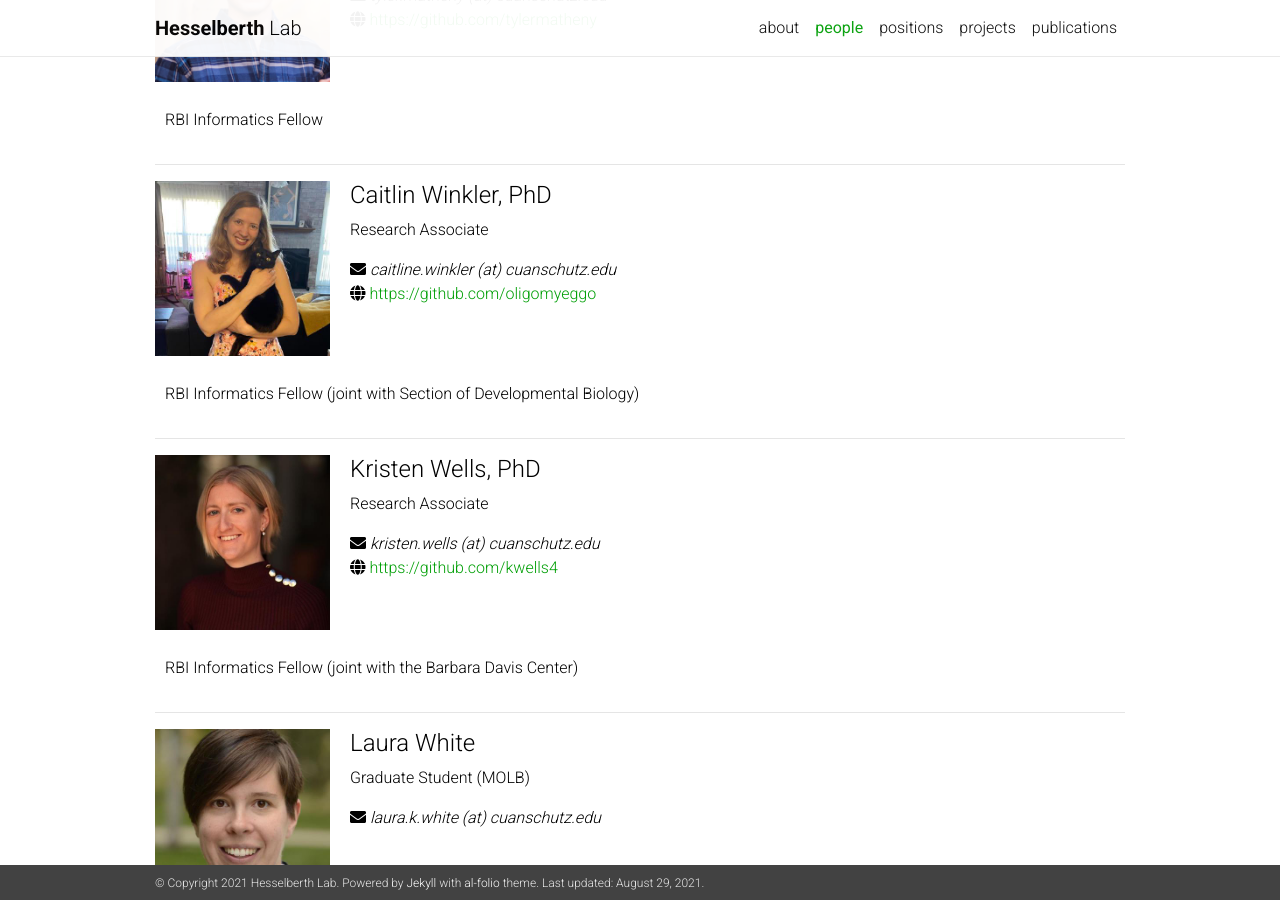
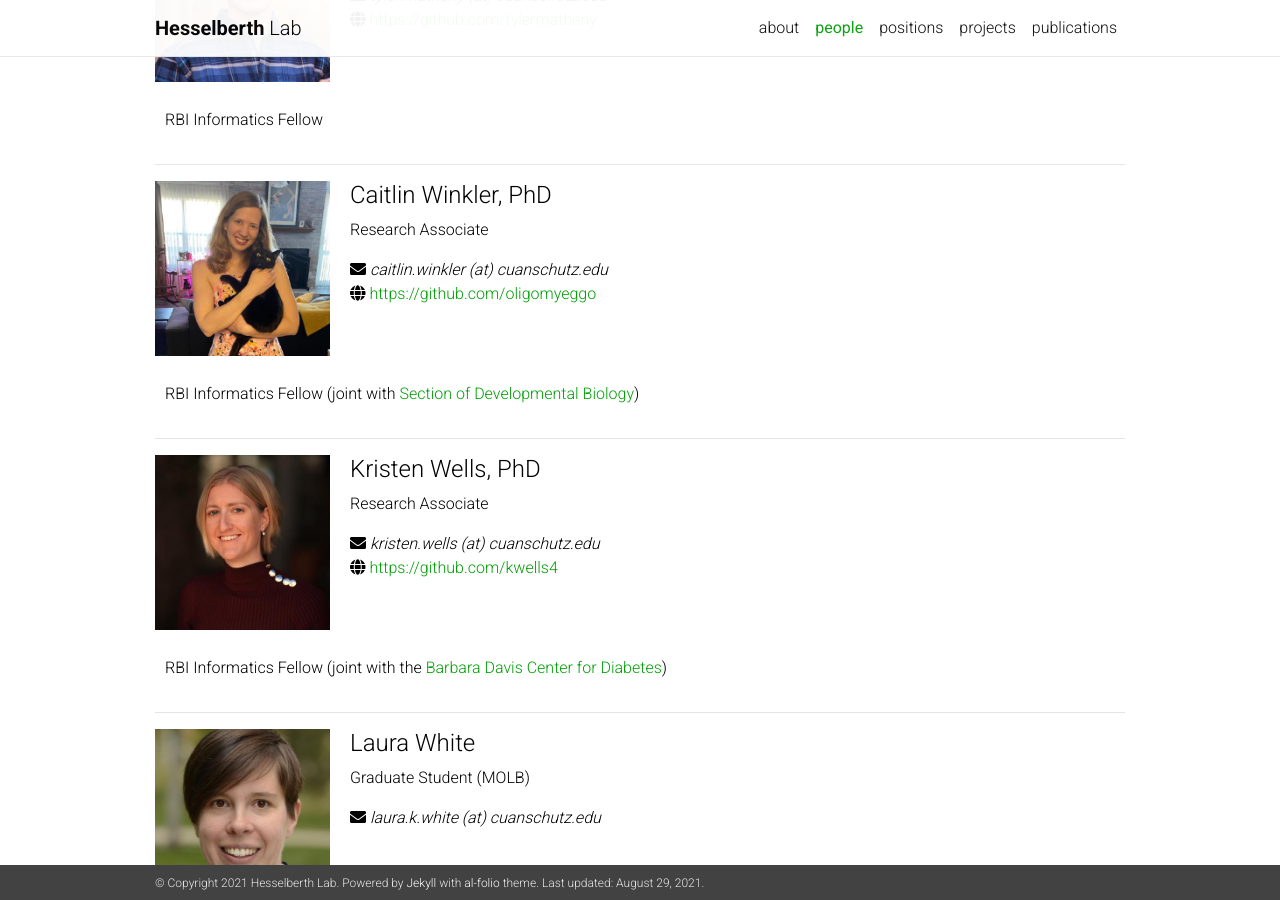
Before and after one commit to lkwhite/lab-website-new, a Jekyll site: the page built from _pages/people.md, in a window 1280 px wide and 900 px high, scrolled down 2035 px. Built offline with Jekyll 4.4.1, drawn with Linux system fonts in a browser that asks for light colours; nearby versions of some CDN libraries; comment, search, counter and statistics services are not loaded; a style sheet for code colours, icons or effects is not loaded.

Commit message:
small fixes

```diff
--- a/_data/members.yml
+++ b/_data/members.yml
@@ -91,11 +91,11 @@
   image: caitlin.png
   altimage:
   position: Research Associate
-  email: caitline.winkler (at) cuanschutz.edu
+  email: caitlin.winkler (at) cuanschutz.edu
   website: https://github.com/oligomyeggo
   scholar:
   twitter:
-  description: RBI Informatics Fellow (joint with Section of Developmental Biology)
+  description: RBI Informatics Fellow (joint with [Section of Developmental Biology](https://medschool.cuanschutz.edu/pediatrics/sections/developmental-biology/faculty))
 
 - name: Kristen Wells
   degrees: PhD
@@ -106,7 +106,7 @@
   website: https://github.com/kwells4
   scholar:
   twitter:
-  description: RBI Informatics Fellow (joint with the Barbara Davis Center)
+  description: RBI Informatics Fellow (joint with the [Barbara Davis Center for Diabetes](https://medschool.cuanschutz.edu/barbara-davis-center-for-diabetes))
 
 - name: Laura White
   degrees:
```
